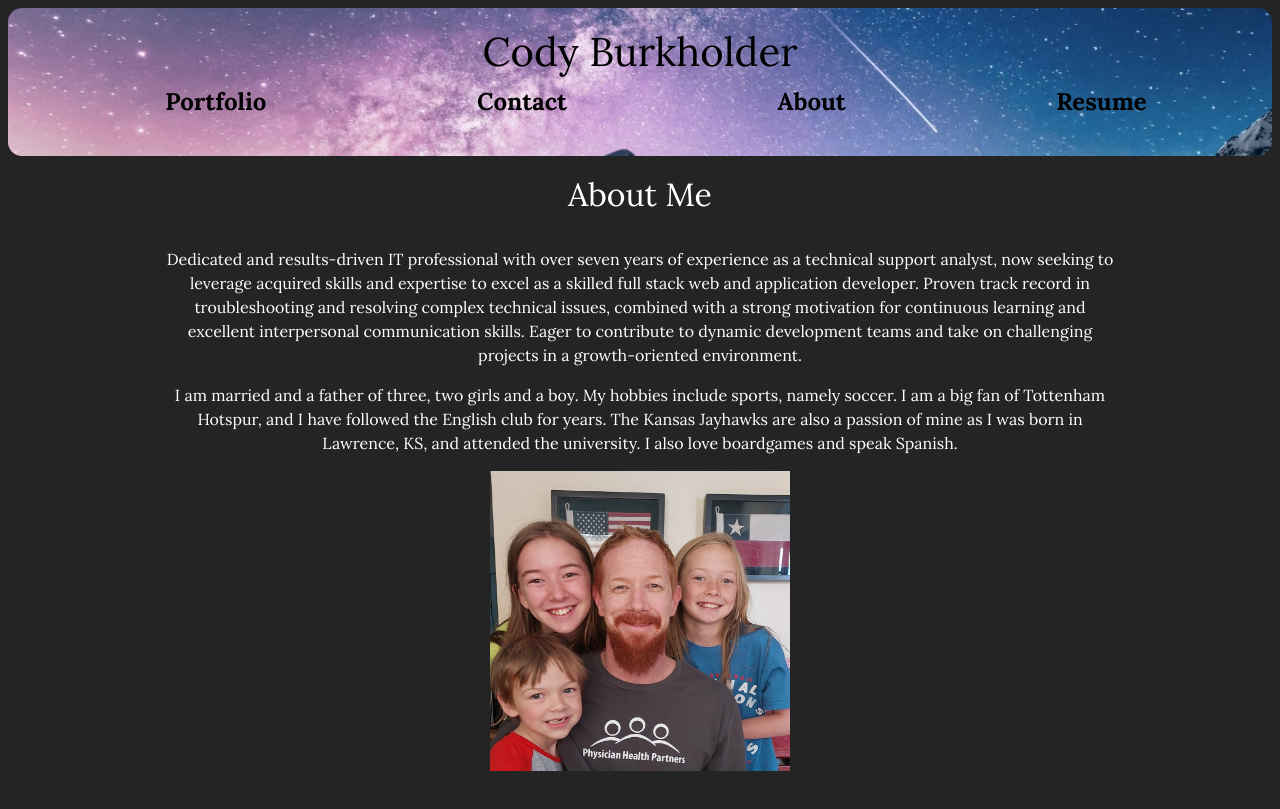
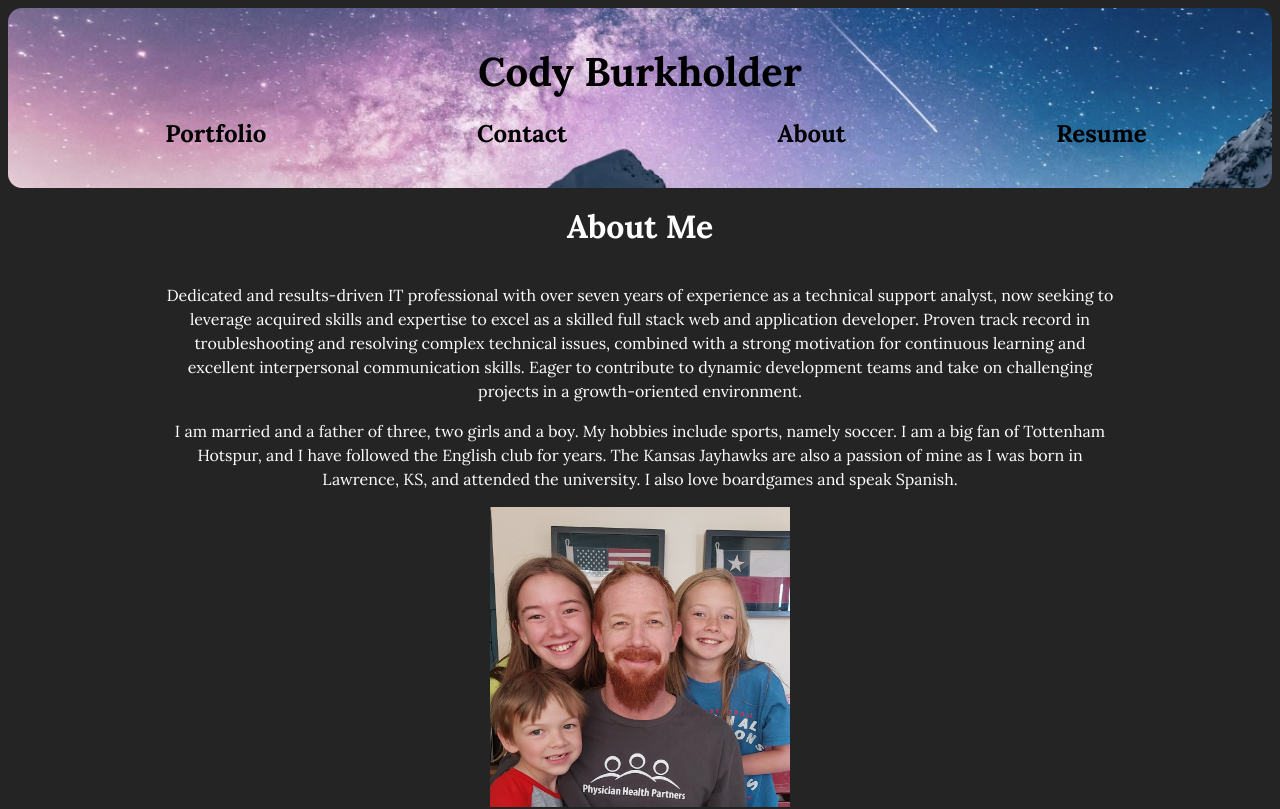
Before and after one commit to chilejay7/React-Portfolio, a React (Vite) app: page / in a window 1280 px wide. Shown: the top 809 px of the page. Built offline with nearby package versions, Linux system fonts and the light colour scheme.

Commit message:
h1 and h2 style updated

```diff
--- a/src/App.css
+++ b/src/App.css
@@ -21,8 +21,10 @@
   background-color: #242424;
 }
 
-h2 {
-  margin-top: 20px;
+h1, h2 {
+  margin: 20px;
+  font-weight: bold;
+
 }
 
 body {
```
